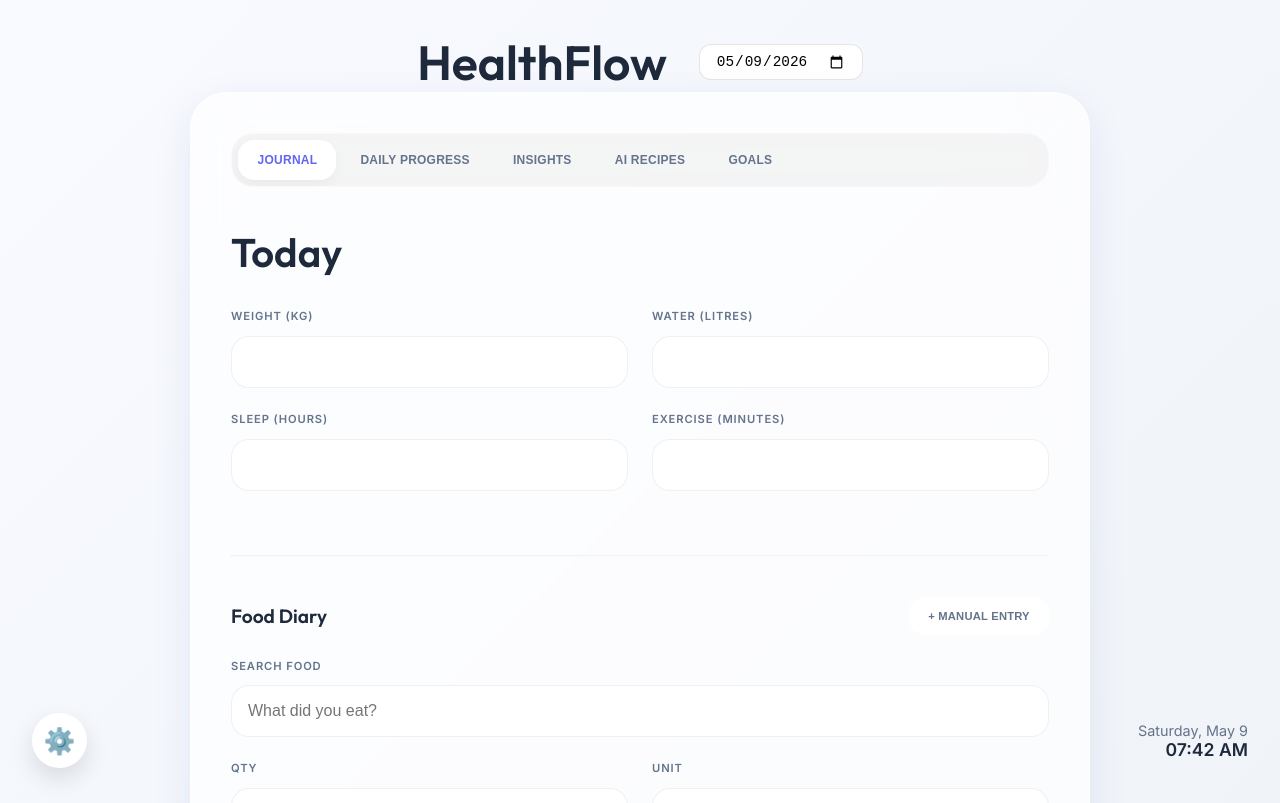
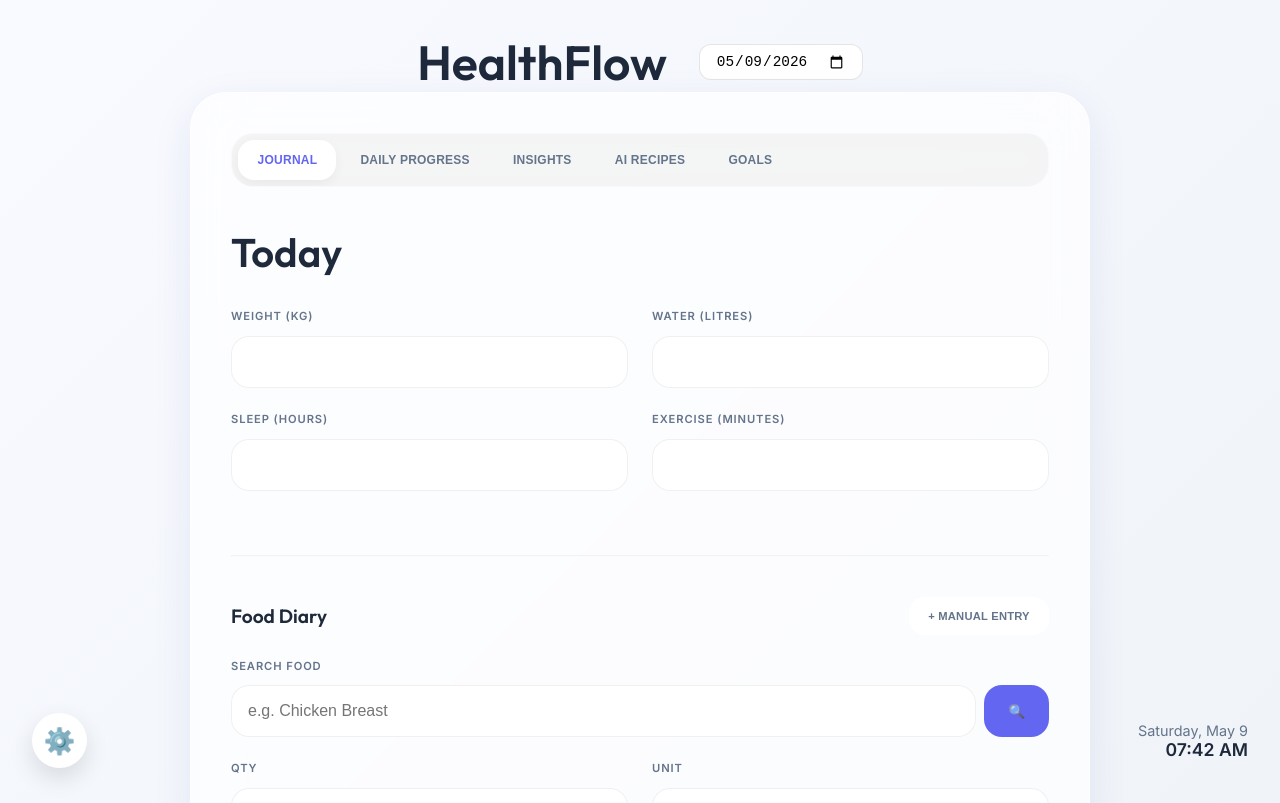
Before and after one commit to bbennett2811/HealthFlow, a Next.js app: page / in a window 1280 px wide. Shown: the top 803 px of the page. Built offline with nearby package versions, Linux system fonts and the light colour scheme.

Commit message:
Add files via upload

```diff
--- a/components/Dashboard.tsx
+++ b/components/Dashboard.tsx
@@ -120,14 +120,14 @@ export default function Dashboard() {
 
     const [apiStatus, setApiStatus] = useState<'idle' | 'searching' | 'error' | 'no-results'>('idle');
 
-    useEffect(() => {
-        const delayDebounceFn = setTimeout(async () => {
-            if (foodQuery.length > 2) {
+    const handleFoodSearch = async () => {
+        if (foodQuery.length < 2) return;
         setApiStatus('searching');
         setIsSearching(true);
         try {
+            console.log('Firing API Request for:', foodQuery);
             const res = await fetch(`/api/food-search?q=${encodeURIComponent(foodQuery)}`);
-                    if (!res.ok) throw new Error('API unreachable');
+            if (!res.ok) throw new Error(`Server Error: ${res.status}`);
             const data = await res.json();
             if (data.products && data.products.length > 0) {
                 setSuggestions(data.products);
@@ -142,13 +142,7 @@ export default function Dashboard() {
         } finally {
             setIsSearching(false);
         }
-            } else {
-                setSuggestions([]);
-                setApiStatus('idle');
-            }
-        }, 500);
-        return () => clearTimeout(delayDebounceFn);
-    }, [foodQuery]);
+    };
 
     const calculateStats = (food: any, qty: string, unit: string) => {
         const q = parseFloat(qty);
@@ -352,11 +346,36 @@ export default function Dashboard() {
                                 <>
                                     <div className="form-group">
                                         <label>Search Food</label>
-                                        <input type="text" value={foodQuery} onChange={e => setFoodQuery(e.target.value)} placeholder="What did you eat?" />
+                                        <div style={{display:'flex', gap:'0.5rem'}}>
+                                            <input
+                                                type="text"
+                                                value={foodQuery}
+                                                onChange={e => setFoodQuery(e.target.value)}
+                                                onKeyDown={e => e.key === 'Enter' && handleFoodSearch()}
+                                                placeholder="e.g. Chicken Breast"
+                                                style={{flex: 1}}
+                                            />
+                                            <button
+                                                onClick={handleFoodSearch}
+                                                disabled={isSearching}
+                                                style={{
+                                                    padding: '0 1.5rem',
+                                                    background: 'var(--accent-color)',
+                                                    color: 'white',
+                                                    border: 'none',
+                                                    borderRadius: '18px',
+                                                    fontWeight: 700,
+                                                    cursor: 'pointer',
+                                                    opacity: isSearching ? 0.6 : 1
+                                                }}
+                                            >
+                                                {isSearching ? '...' : '🔍'}
+                                            </button>
+                                        </div>
                                     </div>
 
                                     {apiStatus === 'searching' && <div style={{textAlign:'center', padding:'1rem', fontSize:'0.8rem', color:'var(--accent-color)'}}>Searching global databases... 🕵️‍♂️</div>}
-                                    {apiStatus === 'error' && <div style={{textAlign:'center', padding:'1rem', fontSize:'0.8rem', color:'#ef4444', background:'rgba(239, 68, 68, 0.05)', borderRadius:'12px'}}>⚠️ Connection Error: Check folder structure on GitHub.</div>}
+                                    {apiStatus === 'error' && <div style={{textAlign:'center', padding:'1rem', fontSize:'0.8rem', color:'#ef4444', background:'rgba(239, 68, 68, 0.05)', borderRadius:'12px'}}>⚠️ Connection Error: Could not reach search server.</div>}
                                     {apiStatus === 'no-results' && <div style={{textAlign:'center', padding:'1rem', fontSize:'0.8rem', color:'var(--text-muted)'}}>No results found. Try "Apple" or "Egg".</div>}
 
                                     <div className="grid-2"><div className="form-group"><label>Qty</label><input type="number" value={foodQty} onChange={e => {setFoodQty(e.target.value); calculateStats(selectedFood, e.target.value, foodUnit);}} /></div><div className="form-group"><label>Unit</label><select value={foodUnit} onChange={e => {setFoodUnit(e.target.value); calculateStats(selectedFood, foodQty, e.target.value);}}><option value="g">g</option><option value="ml">ml</option><option value="l">L</option><option value="oz">oz</option><option value="lb">lb</option></select></div></div>
```
Lines whose indentation alone changed are shown as unchanged.
